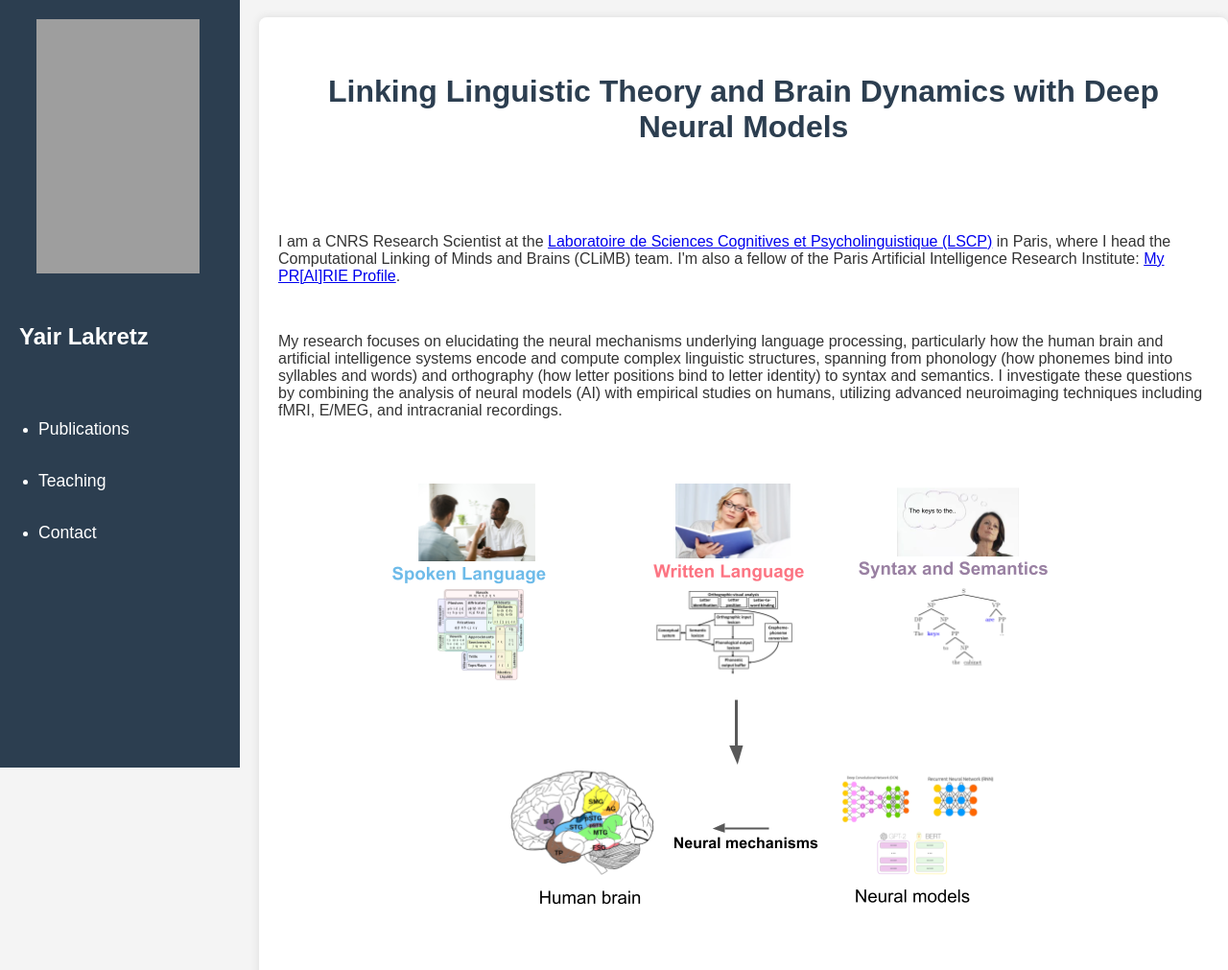
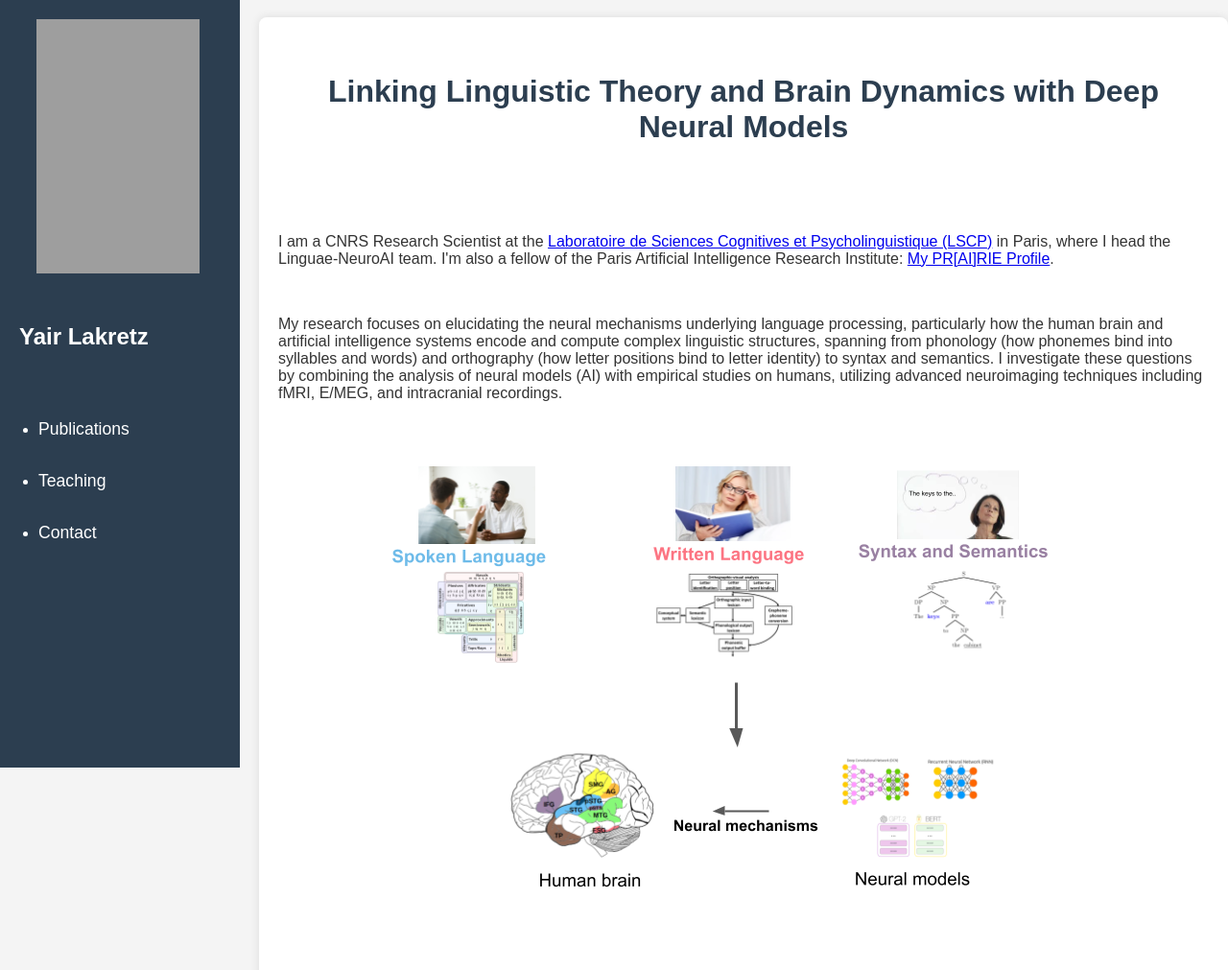
Before and after one commit to yairlak/yairlak.github.io, a plain HTML site: page index.html in a window 1280 px wide. Shown: the top 1011 px of the page at 96% size. Drawn offline with Linux system fonts and the light colour scheme; grey boxes are pictures that could not be loaded.

Commit message:
Update team name in personal description

```diff
--- a/index.html
+++ b/index.html
@@ -22,7 +22,7 @@
 
                 <div class="section">
         <br>
-        <p>I am a CNRS Research Scientist at the <a href="https://lscp.dec.ens.fr/en">Laboratoire de Sciences Cognitives et Psycholinguistique (LSCP)</a> in Paris, where I head the Computational Linking of Minds and Brains (CLiMB) team. I'm also a fellow of the Paris Artificial Intelligence Research Institute: <a href="https://prairie-institute.fr/chairs/lakretz-yair/">My PR[AI]RIE Profile</a>.</p>
+        <p>I am a CNRS Research Scientist at the <a href="https://lscp.dec.ens.fr/en">Laboratoire de Sciences Cognitives et Psycholinguistique (LSCP)</a> in Paris, where I head the Linguae-NeuroAI team. I'm also a fellow of the Paris Artificial Intelligence Research Institute: <a href="https://prairie-institute.fr/chairs/lakretz-yair/">My PR[AI]RIE Profile</a>.</p>
 
         <p>My research focuses on elucidating the neural mechanisms underlying language processing, particularly how the human brain and artificial intelligence systems encode and compute complex linguistic structures, spanning from phonology (how phonemes bind into syllables and words) and orthography (how letter positions bind to letter identity) to syntax and semantics. I investigate these questions by combining the analysis of neural models (AI) with empirical studies on humans, utilizing advanced neuroimaging techniques including fMRI, E/MEG, and intracranial recordings.</p>
 
```
